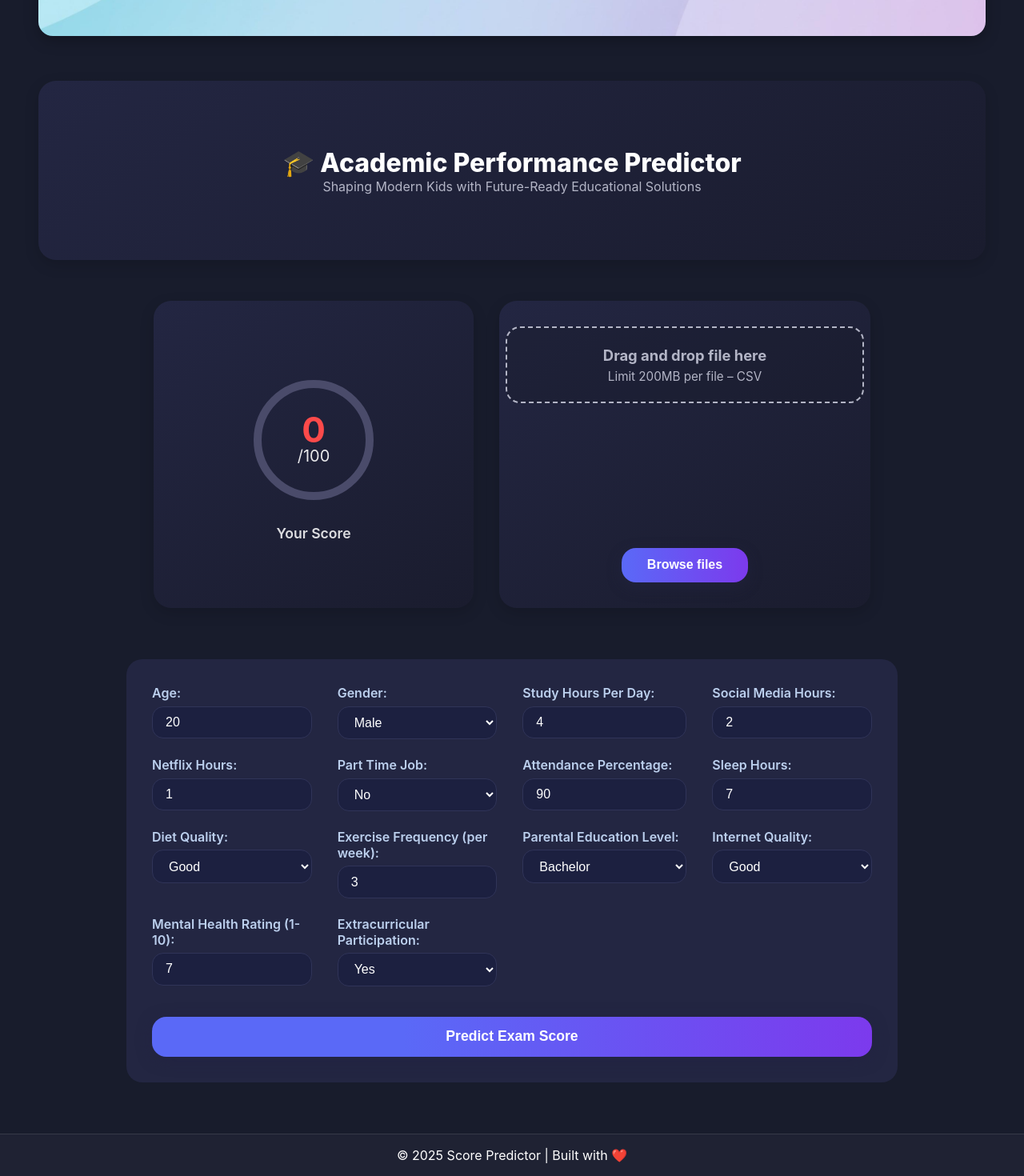
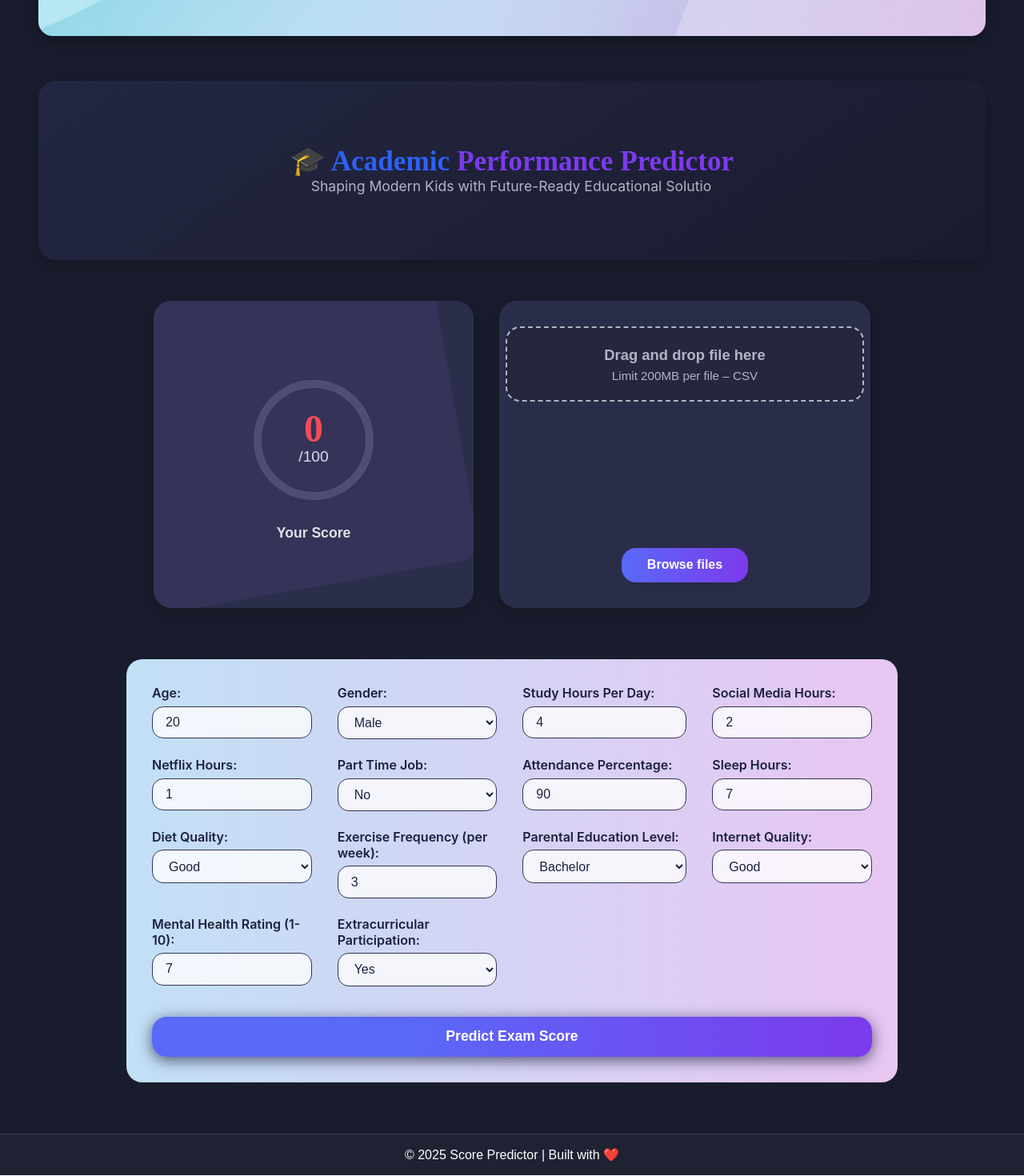
Before and after one commit to Pritam-Mondal18/academic-performance-app-2.O, a React (Vite) app in the folder frontend/: page / in a window 1280 px wide. Shown: the part 419-1889 px from the top of the page at 80% size. Built offline with nearby package versions, Linux system fonts and the light colour scheme.

Commit message:
fix UI design

```diff
--- a/frontend/src/App.css
+++ b/frontend/src/App.css
@@ -1,42 +1,43 @@
-/* #root {
-  max-width: 1280px;
-  margin: 0 auto;
-  padding: 2rem;
-  text-align: center;
+body {
+  margin: 0;
 }
 
-.logo {
-  height: 6em;
-  padding: 1.5em;
-  will-change: filter;
-  transition: filter 300ms;
-}
-.logo:hover {
-  filter: drop-shadow(0 0 2em #646cffaa);
-}
-.logo.react:hover {
-  filter: drop-shadow(0 0 2em #61dafbaa);
+.app-container {
+  position: relative;
+  overflow: hidden; /* This is now needed here to clip the curves */
 }
 
-@keyframes logo-spin {
-  from {
-    transform: rotate(0deg);
-  }
-  to {
-    transform: rotate(360deg);
-  }
+/* Background Curve Designs */
+.app-container::before,
+.app-container::after {
+  content: "";
+  position: absolute;
+  border-radius: 50%;
+  z-index: -1; /* Puts the curves in the background */
 }
 
-@media (prefers-reduced-motion: no-preference) {
-  a:nth-of-type(2) .logo {
-    animation: logo-spin infinite 20s linear;
-  }
+.app-container.light-mode::before,
+.app-container.light-mode::after {
+  background: linear-gradient(to right, #c2e0f5, #e8c6f2);
+  filter: opacity(0.5); /* Adjust opacity for the faded effect */
 }
 
-.card {
-  padding: 2em;
+.app-container.dark-mode::before,
+.app-container.dark-mode::after {
+  background: linear-gradient(to right, #444a77, #664a77);
+  filter: opacity(0.3);
 }
 
-.read-the-docs {
-  color: #888;
-} */
+.app-container::before {
+  width: 400px;
+  height: 400px;
+  top: -150px;
+  left: -200px;
+}
+
+.app-container::after {
+  width: 500px;
+  height: 500px;
+  top: -200px;
+  right: -250px;
+}
--- a/frontend/src/App.jsx
+++ b/frontend/src/App.jsx
@@ -8,6 +8,7 @@ import Footer from "./components/Footer";
 import About from "./components/About";
 import Contact from "./components/Contact";
 import Loader from "./components/Loader";
+import "./App.css"; // Ensure you have this import
 
 const pageVariants = {
   initial: { opacity: 0, x: 50 },
@@ -27,32 +28,24 @@ function App() {
   const [loading, setLoading] = useState(false);
   const location = useLocation();
 
-  // Trigger loader on route change
   useEffect(() => {
     setLoading(true);
-    const timer = setTimeout(() => setLoading(false), 600); // 0.6s loader
+    const timer = setTimeout(() => setLoading(false), 600);
     return () => clearTimeout(timer);
   }, [location.pathname]);
 
   return (
-    <div
-      className={darkMode ? "dark-mode" : "light-mode"}
-      style={{ minHeight: "100vh", display: "flex", flexDirection: "column" }}
-    >
-      {/* Header */}
+    <div className={`app-container ${darkMode ? "dark-mode" : "light-mode"}`}>
       <Header
         darkMode={darkMode}
         toggleDarkMode={() => setDarkMode(!darkMode)}
       />
 
-      {/* Global Loader */}
       {loading && <Loader overlay darkMode={darkMode} />}
 
-      {/* Main Content */}
       <main style={{ flex: 1, padding: "2rem" }}>
         <AnimatePresence mode="wait">
           <Routes location={location} key={location.pathname}>
-            {/* Home */}
             <Route
               path="/"
               element={
@@ -74,7 +67,6 @@ function App() {
               }
             />
 
-            {/* About */}
             <Route
               path="/about"
               element={
@@ -90,7 +82,6 @@ function App() {
               }
             />
 
-            {/* Contact */}
             <Route
               path="/contact"
               element={
@@ -109,7 +100,6 @@ function App() {
         </AnimatePresence>
       </main>
 
-      {/* Footer */}
       <Footer darkMode={darkMode} />
     </div>
   );
--- a/frontend/src/components/DashboardMain.css
+++ b/frontend/src/components/DashboardMain.css
@@ -3,6 +3,7 @@
   flex-direction: column;
   gap: 2rem;
   padding: 0 1rem;
+  position: relative;
 }
 
 /* Banner */
@@ -24,11 +25,11 @@
   border-radius: 22px;
   padding: 2rem;
   margin-bottom: 1.2rem;
-  min-height: 160px; /* Fixed height */
+  min-height: 160px;
   display: flex;
   flex-direction: column;
   justify-content: center;
-  text-align: center; /* Center content */
+  text-align: center;
   transition: background 0.3s, color 0.3s, box-shadow 0.3s;
   box-shadow: 0 6px 18px rgba(0, 0, 0, 0.15);
 }
@@ -37,19 +38,22 @@
   color: #fff;
 }
 .title-card.light {
-  background: #fafafa;
+  background: linear-gradient(to right, #c2e0f5, #e8c6f2);
   color: #222;
 }
 .title-card h1 {
   margin: 0;
-  font-size: 2rem;
+  font-family: "Joella", cursive;
+  font-size: 2.2rem;
   font-weight: 800;
 }
 .title-card.dark .subtitle {
   color: #b3b5c6;
+  font-size: 1.1rem;
 }
 .title-card.light .subtitle {
   color: #555;
+  font-size: 1.1rem;
 }
 
 /* Content row */
@@ -57,7 +61,7 @@
   display: flex;
   gap: 2rem;
   justify-content: center;
-  align-items: stretch; /* Make children equal height */
+  align-items: stretch;
   margin-bottom: 2rem;
   flex-wrap: wrap;
 }
@@ -81,11 +85,11 @@
   box-shadow: 0 6px 18px rgba(0, 0, 0, 0.15);
 }
 .upload-card.dark {
-  background: linear-gradient(145deg, #232642, #1a1c2e);
+  background: #2b2e4b;
   color: #fff;
 }
 .upload-card.light {
-  background: #fff;
+  background: linear-gradient(to right, #c2e0f5, #e8c6f2);
   color: #222;
   border: 1px solid #e0e0e0;
 }
@@ -110,10 +114,12 @@
 .upload-title {
   font-size: 1.15rem;
   font-weight: 700;
+  font-family: "Superstar", sans-serif;
 }
 .upload-sub {
   font-size: 0.95rem;
   margin-top: 0.4rem;
+  font-family: "Superstar", sans-serif;
 }
 
 /* Upload button */
@@ -128,6 +134,7 @@
   cursor: pointer;
   transition: background 0.3s, transform 0.2s;
   box-shadow: 0 6px 18px rgba(35, 38, 66, 0.45);
+  font-family: "Superstar", sans-serif;
 }
 .upload-btn:hover {
   background: linear-gradient(90deg, #7c3aed 0%, #5a69f7 100%);
@@ -137,10 +144,41 @@
   transform: translateY(0);
 }
 
+/* existing styles remain the same */
+
+/* color for "Academic" and "Performance Predictor" */
+.edu {
+  color: #2d60f5; /* like Edu colour */
+}
+.sphere {
+  color: #7c3aed; /* like Sphere colour */
+}
+
+/* typing animation styles */
+.typed {
+  display: inline-block;
+  border-right: 2px solid #444; /* blinking cursor */
+  white-space: nowrap;
+  overflow: hidden;
+  animation: blinkCursor 0.7s steps(1) infinite;
+}
+
+@keyframes blinkCursor {
+  0% {
+    border-color: transparent;
+  }
+  50% {
+    border-color: #444;
+  }
+  100% {
+    border-color: transparent;
+  }
+}
+
 /* Responsive */
 @media (max-width: 768px) {
   .title-card h1 {
-    font-size: 1.6rem;
+    font-size: 1.8rem;
   }
   .content-row {
     flex-direction: column;
--- a/frontend/src/components/DashboardMain.jsx
+++ b/frontend/src/components/DashboardMain.jsx
@@ -1,45 +1,35 @@
-// import React from "react";
-// import GaugeCard from "./GaugeCard";
-// import "./DashboardMain.css";
-
-// const DashboardMain = ({ score = 0, darkMode }) => {
-//   return (
-//     <div className="dashboard-main">
-//       {/* Banner */}
-//       <img src="/student_ban.jpg" alt="Student Banner" className="banner-img" />
-
-//       {/* Title Card */}
-//       <div className={`title-card ${darkMode ? "dark" : "light"}`}>
-//         <h1>🎓 Academic Performance Predictor</h1>
-//         <div className="subtitle">
-//           Modern assistant-style UI to predict exam scores and suggest an
-//           effective path forward.
-//         </div>
-//       </div>
-
-//       {/* Gauge + Upload */}
-//       <div className="content-row">
-//         <GaugeCard value={score} maxValue={100} darkMode={darkMode} />
-
-//         <div className={`upload-card ${darkMode ? "dark" : "light"}`}>
-//           <div className="upload-box">
-//             <div className="upload-title">Drag and drop file here</div>
-//             <div className="upload-sub">Limit 200MB per file – CSV</div>
-//           </div>
-//           <button className="upload-btn">Browse files</button>
-//         </div>
-//       </div>
-//     </div>
-//   );
-// };
-
-// export default DashboardMain;
-
-import React from "react";
+import React, { useEffect, useState } from "react";
 import GaugeCard from "./GaugeCard";
 import "./DashboardMain.css";
 
 const DashboardMain = ({ score = 0, darkMode }) => {
+  // animated text state
+  const fullText =
+    "Shaping Modern Kids with Future-Ready Educational Solutions";
+  const [typed, setTyped] = useState("");
+  const [index, setIndex] = useState(0);
+  const [deleting, setDeleting] = useState(false);
+
+  useEffect(() => {
+    const typeSpeed = deleting ? 50 : 100;
+    const timer = setTimeout(() => {
+      if (!deleting && index < fullText.length) {
+        setTyped(fullText.slice(0, index + 1));
+        setIndex(index + 1);
+      } else if (deleting && index > 0) {
+        setTyped(fullText.slice(0, index - 1));
+        setIndex(index - 1);
+      } else if (!deleting && index === fullText.length) {
+        // pause before delete
+        setTimeout(() => setDeleting(true), 1500);
+      } else if (deleting && index === 0) {
+        // start typing again
+        setDeleting(false);
+      }
+    }, typeSpeed);
+    return () => clearTimeout(timer);
+  }, [index, deleting, fullText]);
+
   return (
     <div className="dashboard-main">
       {/* Banner */}
@@ -47,9 +37,12 @@ const DashboardMain = ({ score = 0, darkMode }) => {
 
       {/* Title Card */}
       <div className={`title-card ${darkMode ? "dark" : "light"}`}>
-        <h1>🎓 Academic Performance Predictor</h1>
+        <h1>
+          🎓 <span className="edu">Academic</span>{" "}
+          <span className="sphere">Performance Predictor</span>
+        </h1>
         <div className="subtitle">
-          Shaping Modern Kids with Future-Ready Educational Solutions
+          <span className="typed">{typed}</span>
         </div>
       </div>
 
--- a/frontend/src/components/Footer.css
+++ b/frontend/src/components/Footer.css
@@ -2,6 +2,7 @@
   padding: 1rem;
   text-align: center;
   border-top: 1px solid rgba(255, 255, 255, 0.1);
+  font-family: "Superstar", sans-serif;
 }
 
 .footer.dark {
@@ -10,6 +11,6 @@
 }
 
 .footer.light {
-  background: #f5f5f5;
+  background: linear-gradient(to right, #c2e0f5, #e8c6f2);
   color: #222;
 }
--- a/frontend/src/components/GaugeCard.css
+++ b/frontend/src/components/GaugeCard.css
@@ -1,5 +1,6 @@
 .gauge-card {
   position: relative;
+  overflow: hidden;
   flex: 1;
   min-width: 280px;
   max-width: 380px;
@@ -14,15 +15,33 @@
   box-shadow: 0 6px 18px rgba(0, 0, 0, 0.15);
   cursor: pointer;
 }
-
 .gauge-card.dark {
-  background: linear-gradient(145deg, #232642, #1a1c2e);
+  background: #2b2e4b;
   color: #fff;
 }
 .gauge-card.light {
-  background: #fff;
+  background: linear-gradient(to right, #c2e0f5, #e8c6f2);
   color: #222;
   border: 1px solid #e0e0e0;
+}
+
+/* Curved design */
+.gauge-card::before {
+  content: "";
+  position: absolute;
+  top: 0;
+  left: 0;
+  width: 100%;
+  height: 100%;
+  z-index: 1;
+  border-radius: 22px;
+  transform: rotate(-10deg) scale(1.15) translateY(-50px) translateX(-40px);
+}
+.gauge-card.light::before {
+  background: rgba(255, 255, 255, 0.2);
+}
+.gauge-card.dark::before {
+  background: rgba(140, 100, 200, 0.1);
 }
 
 .gauge-card:hover {
@@ -44,6 +63,8 @@
   pointer-events: none;
   transition: opacity 0.25s ease;
   white-space: nowrap;
+  font-family: "Superstar", sans-serif;
+  z-index: 2;
 }
 .gauge-card.light .tooltip {
   background: rgba(50, 50, 50, 0.85);
@@ -54,26 +75,35 @@
 
 /* SVG background ring */
 .gauge-bg {
+  position: relative;
+  z-index: 2;
   stroke: #4a4b6a;
 }
 .gauge-card.light .gauge-bg {
-  stroke: #ddd;
+  stroke: #4a4b6a;
 }
 
 /* SVG progress ring */
 .gauge-progress {
   stroke: url(#gradient);
   transition: stroke-dashoffset 0.5s ease;
+  z-index: 2;
 }
 
 /* Score text */
 .gauge-score {
   fill: #fd4a4a;
   font-weight: bold;
+  font-size: 3rem;
+  font-family: "Joella", cursive;
+  z-index: 2;
 }
 .gauge-max {
   fill: currentColor;
   opacity: 0.9;
+  font-size: 1.2rem;
+  font-family: "Superstar", sans-serif;
+  z-index: 2;
 }
 
 /* Label below gauge */
@@ -83,6 +113,8 @@
   font-weight: 600;
   color: inherit;
   opacity: 0.85;
+  font-family: "Superstar", sans-serif;
+  z-index: 2;
 }
 
 /* Responsive */
--- /dev/null
+++ b/frontend/src/components/ScorePredictionForm.css
@@ -0,0 +1,59 @@
+.score-form {
+  max-width: 900px;
+  margin: 2rem auto;
+  padding: 2rem;
+  background: linear-gradient(to right, #c2e0f5, #e8c6f2);
+  border-radius: 20px;
+  display: grid;
+  grid-template-columns: repeat(4, 1fr);
+  gap: 1.4rem 2rem;
+  color: #1c2040;
+}
+
+.field {
+  display: flex;
+  flex-direction: column;
+}
+
+.field label {
+  margin-bottom: 0.4rem;
+  font-weight: 600;
+  color: #1c2040;
+}
+
+.field input,
+.field select {
+  padding: 0.63rem 1rem;
+  background: #ffffffc7;
+  border: 1.8px solid #303458;
+  color: #1c2040;
+  border-radius: 14px;
+  font-size: 1rem;
+  outline: none;
+}
+
+.submit-btn {
+  grid-column: span 4;
+  padding: 0.9rem 0;
+  font-size: 1.1rem;
+  font-weight: 700;
+  border-radius: 18px;
+  border: none;
+  background: linear-gradient(90deg, #5a69f7 35%, #7c3aed 100%);
+  color: #fff;
+  cursor: pointer;
+  box-shadow: 0 4px 18px #222242bb;
+  margin-top: 1rem;
+  display: flex;
+  justify-content: center;
+  align-items: center;
+  gap: 0.6rem;
+}
+
+.error {
+  grid-column: span 4;
+  color: #ff7272;
+  font-weight: 700;
+  margin-top: 0.8rem;
+  text-align: center;
+}
--- a/frontend/src/components/ScorePredictionForm.jsx
+++ b/frontend/src/components/ScorePredictionForm.jsx
@@ -1,5 +1,6 @@
 import React, { useState } from "react";
 import Loader from "./Loader"; // ✅ import reusable Loader
+import "./ScorePredictionForm.css";
 
 const initialForm = {
   age: 20,
@@ -72,30 +73,8 @@ const ScorePredictionForm = ({ onPrediction }) => {
     setLoading(false);
   };
 
-  return (
-    <form
-      onSubmit={handleSubmit}
-      style={{
-        maxWidth: 900,
-        margin: "2rem auto",
-        padding: "2rem",
-        backgroundColor: "#232642",
-        borderRadius: "20px",
-        display: "grid",
-        gridTemplateColumns: "repeat(4, 1fr)",
-        gap: "1.4rem 2rem",
-        color: "#bcd0ee",
-      }}
-    >
-      {[
-        {
-          label: "Age",
-          name: "age",
-          type: "number",
-          min: 10,
-          max: 30,
-          step: 1,
-        },
+  const fields = [
+    { label: "Age", name: "age", type: "number", min: 10, max: 30, step: 1 },
     {
       label: "Gender",
       name: "gender",
@@ -188,25 +167,18 @@ const ScorePredictionForm = ({ onPrediction }) => {
       type: "select",
       options: ["Yes", "No"],
     },
-      ].map(({ label, name, type, min, max, step, options }) => (
-        <div key={name} style={{ display: "flex", flexDirection: "column" }}>
-          <label style={{ marginBottom: "0.4rem", fontWeight: "600" }}>
-            {label}:
-          </label>
+  ];
+
+  return (
+    <form className="score-form" onSubmit={handleSubmit}>
+      {fields.map(({ label, name, type, min, max, step, options }) => (
+        <div key={name} className="field">
+          <label>{label}:</label>
           {type === "select" ? (
             <select
               name={name}
               value={form[name]}
               onChange={handleChange}
-              style={{
-                padding: "0.63rem 1rem",
-                background: "#1c2040",
-                border: "1.8px solid #303458",
-                color: "#fff",
-                borderRadius: "14px",
-                fontSize: "1rem",
-                outline: "none",
-              }}
               required
             >
               {options.map((opt) => (
@@ -224,43 +196,13 @@ const ScorePredictionForm = ({ onPrediction }) => {
               step={step}
               value={form[name]}
               onChange={handleChange}
-              style={{
-                padding: "0.63rem 1rem",
-                background: "#1c2040",
-                border: "1.8px solid #303458",
-                color: "#fff",
-                borderRadius: "14px",
-                fontSize: "1rem",
-                outline: "none",
-              }}
               required
             />
           )}
         </div>
       ))}
 
-      {/* Submit Button with inline loader */}
-      <button
-        type="submit"
-        disabled={loading}
-        style={{
-          gridColumn: "span 4",
-          padding: "0.9rem 0",
-          fontSize: "1.1rem",
-          fontWeight: "700",
-          borderRadius: "18px",
-          border: "none",
-          background: "linear-gradient(90deg, #5a69f7 35%, #7c3aed 100%)",
-          color: "#fff",
-          cursor: "pointer",
-          boxShadow: "0 4px 18px #222242bb",
-          marginTop: "1rem",
-          display: "flex",
-          justifyContent: "center",
-          alignItems: "center",
-          gap: "0.6rem",
-        }}
-      >
+      <button type="submit" disabled={loading} className="submit-btn">
         {loading ? (
           <Loader overlay={false} size="small" />
         ) : (
@@ -268,19 +210,7 @@ const ScorePredictionForm = ({ onPrediction }) => {
         )}
       </button>
 
-      {err && (
-        <div
-          style={{
-            gridColumn: "span 4",
-            color: "#ff7272",
-            fontWeight: "700",
-            marginTop: "0.8rem",
-            textAlign: "center",
-          }}
-        >
-          {err}
-        </div>
-      )}
+      {err && <div className="error">{err}</div>}
     </form>
   );
 };
```
Also changed, not shown: frontend/src/components/Header.css (+28 -4 lines). Lines whose indentation alone changed are shown as unchanged.
